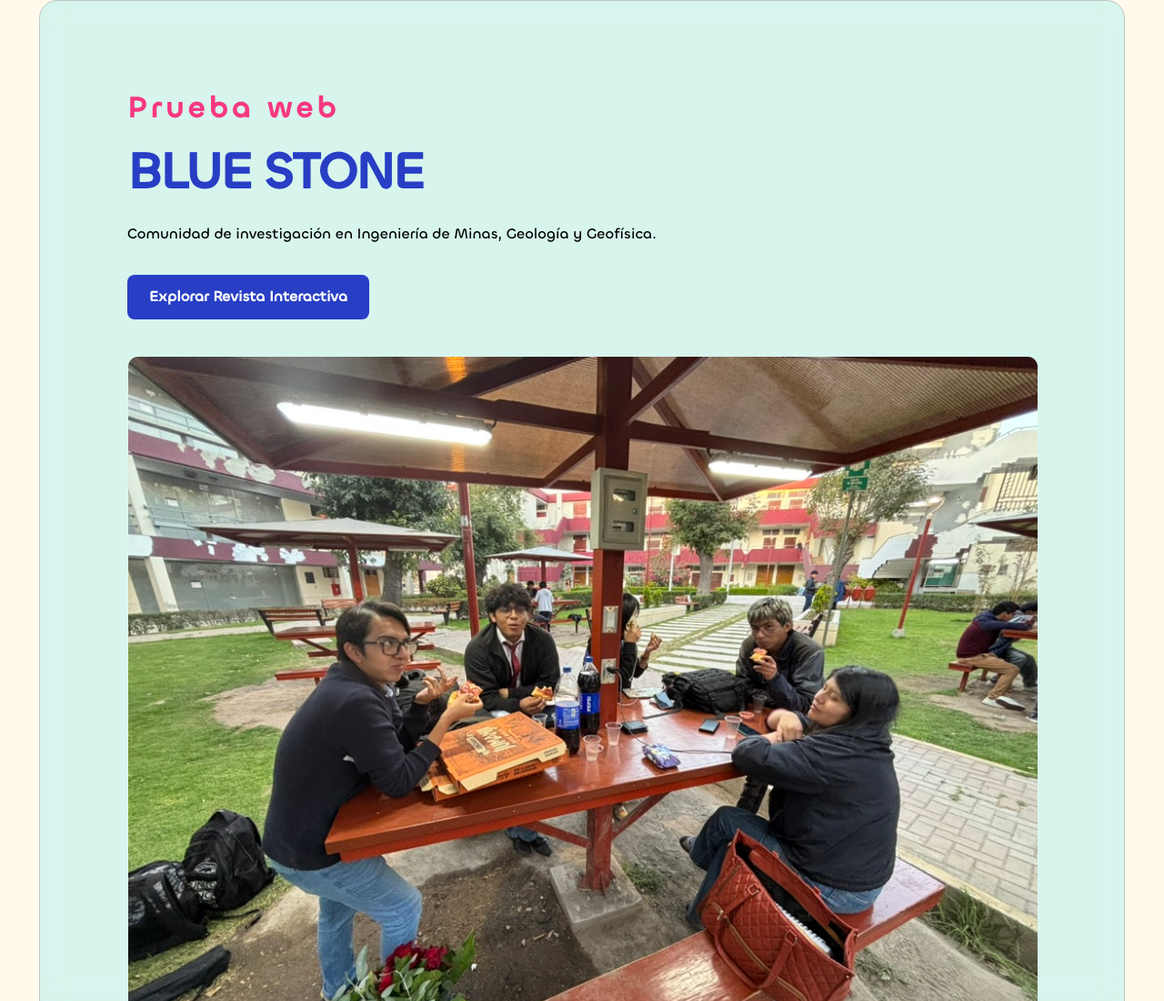
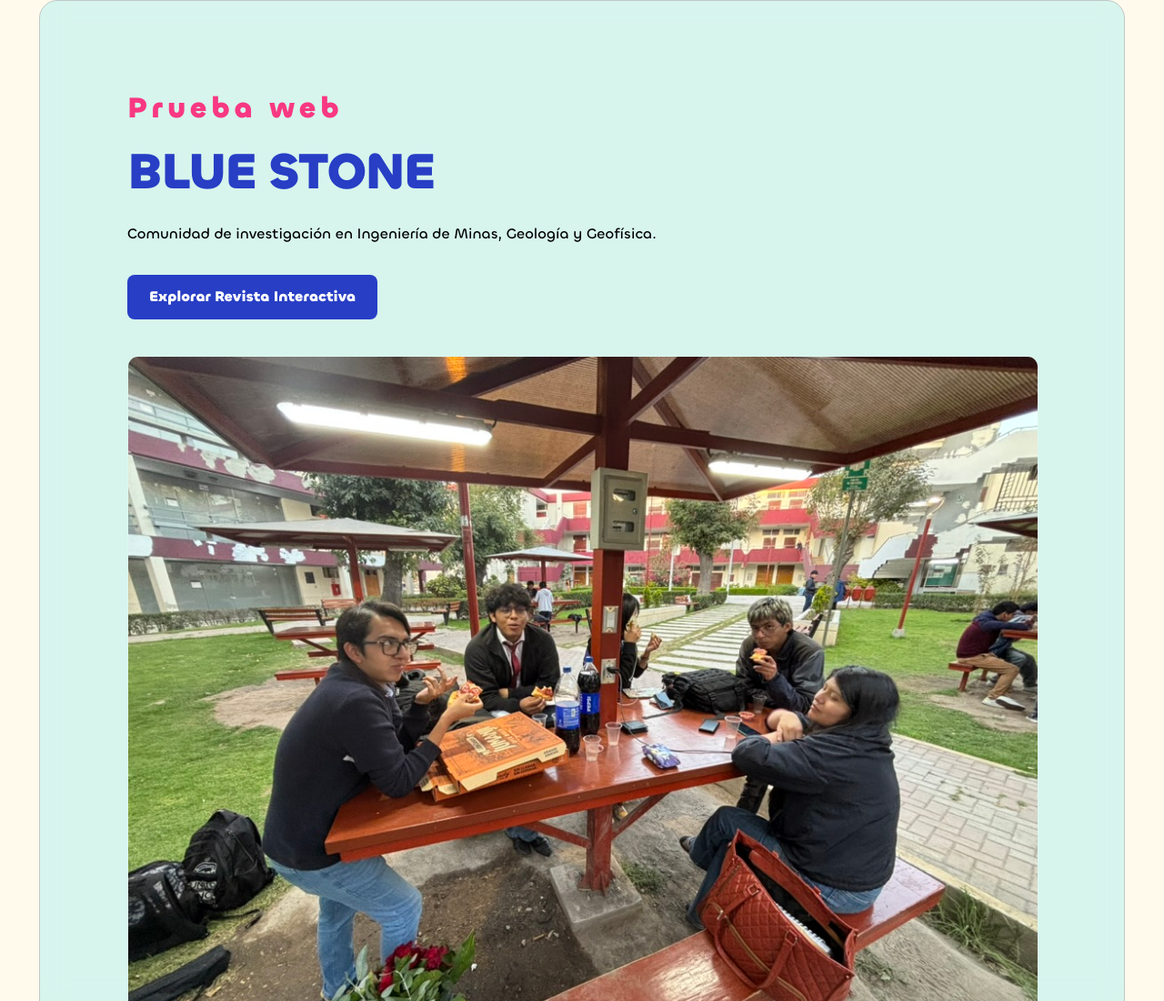
Before and after one commit to jlpolar16/blue-stone-web, an Astro site: page / in a window 1280 px wide. Shown: the top 1100 px of the page at 91% size. Built offline with nearby package versions, Linux system fonts and the light colour scheme; Astro itself is replaced by a stand-in of ours.

Commit message:
Agrega foto del equipo y corrige peso de fuente en iOS

```diff
--- a/src/pages/index.astro
+++ b/src/pages/index.astro
@@ -24,12 +24,22 @@
   @font-face {
     font-family: "Chillax";
     src: url("/fonts/Chillax-Medium.otf") format("opentype");
-    font-weight: normal;
+    font-weight: 500;
     font-style: normal;
     font-display: swap;
-}
-h1 {
+  }
+
+  @font-face {
+    font-family: "Chillax";
+    src: url("/fonts/Chillax-Bold.otf") format("opentype");
+    font-weight: 700;
+    font-style: normal;
+    font-display: swap;
+  }
+
+  h1 {
     font-family: "Chillax", sans-serif;
+    font-weight: 700; /* Usa Chillax-Bold en iOS y Mac por igual */
     font-size: 3.5rem;
     margin: 0.5rem 0;
   }
```
